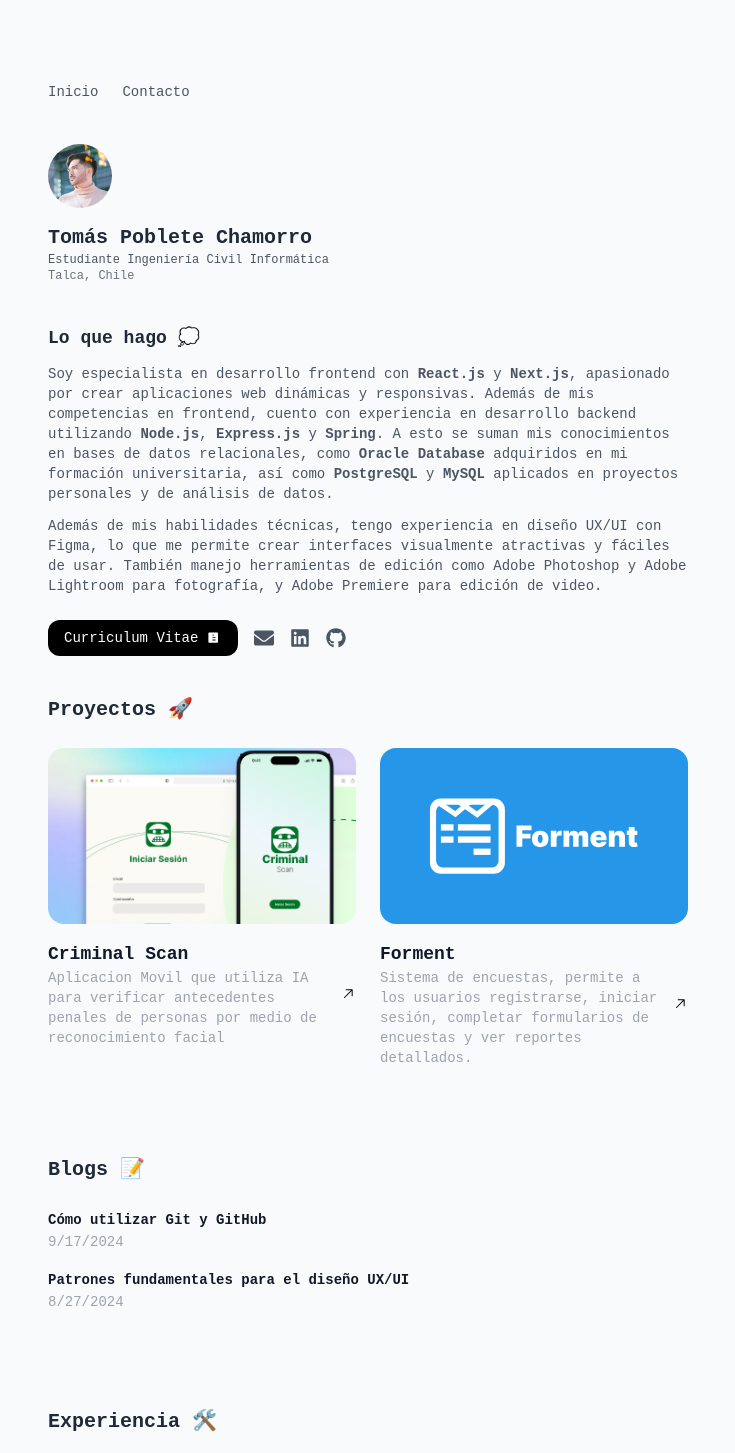
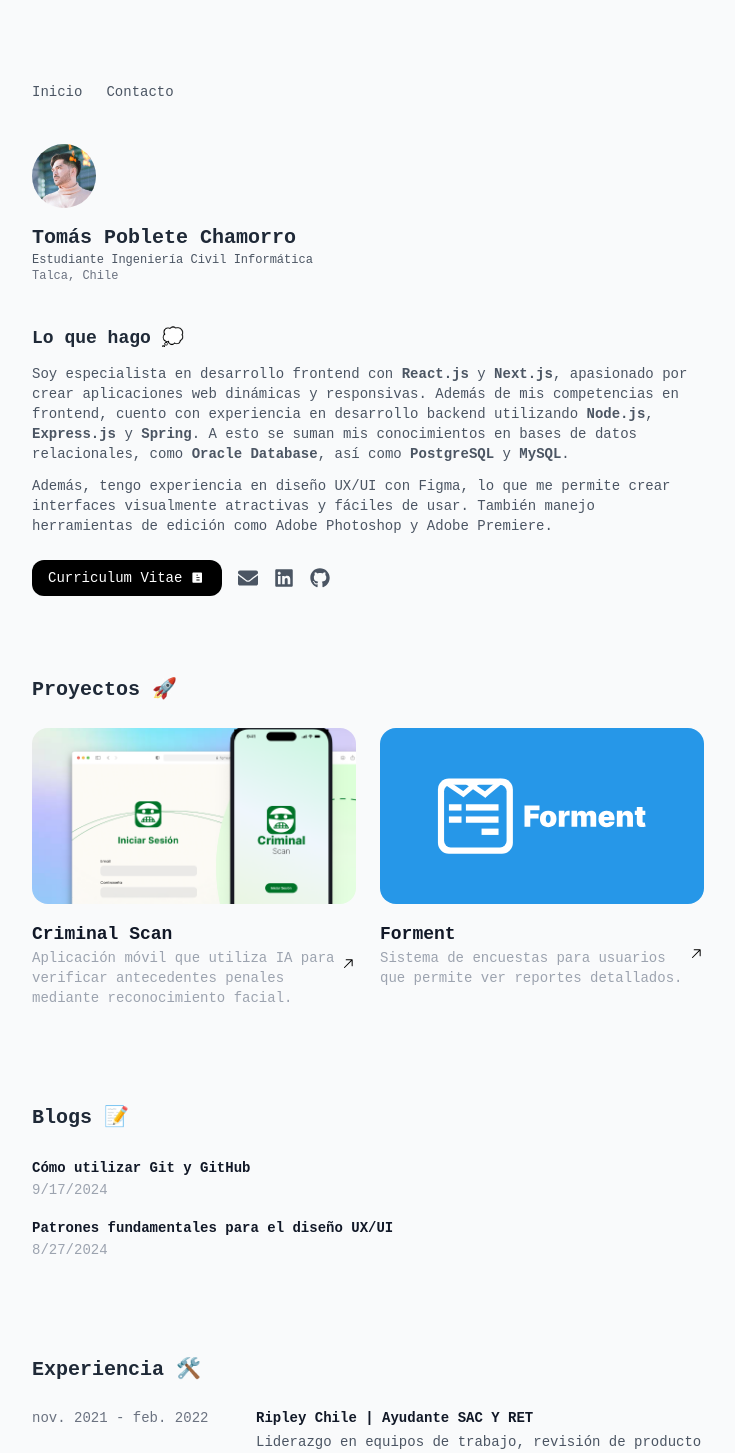
Before and after one commit to tomipoch/Dev_portfolio, a React (Create React App) app: page / in a window 1280 px wide. Shown: the top 1453 px of the page, without its empty margins (272-1007 px from the left). Built offline with nearby package versions, Linux system fonts and the light colour scheme.

Commit message:
style: consistencia responsive

```diff
--- a/package.json
+++ b/package.json
@@ -7,6 +7,7 @@
     "@testing-library/jest-dom": "^5.17.0",
     "@testing-library/react": "^13.4.0",
     "@testing-library/user-event": "^13.5.0",
+    "emailjs-com": "^3.2.0",
     "react": "^18.3.1",
     "react-dom": "^18.3.1",
     "react-icons": "^5.3.0",
@@ -14,6 +15,7 @@
     "react-router-dom": "^6.26.2",
     "react-scripts": "5.0.1",
     "react-scroll": "^1.9.0",
+    "remark-gfm": "^4.0.0",
     "web-vitals": "^2.1.4"
   },
   "scripts": {
--- a/src/App.js
+++ b/src/App.js
@@ -1,40 +1,21 @@
-import React from 'react';
+import React, { Suspense } from 'react';
 import { BrowserRouter as Router, Route, Routes } from 'react-router-dom';
-import Projects from './components/Projects';
-import Blog from './components/Blog';
-import Experience from './components/Experience';
+import HomePage from './pages/HomePage';
 import Contact from './components/Contact';
-import Hero from './components/Hero';
-import Header from './components/Header'; // Lista de artículos
-import BlogArticlePage from './components/BlogArticlePage'; // Página de artículo
+import BlogArticlePage from './components/BlogArticlePage';
 
 function App() {
   return (
     <Router>
       <div className="bg-gray-50 min-h-screen">
-        <Header />
         <Routes>
-          {/* Ruta para el inicio */}
-          <Route
-            path="/"
-            element={
-              <>
-                <Hero />
-                <Projects />
-                <Blog />
-                <Experience />
-              </>
-            }
-          />
-
-          {/* Ruta para la página de contacto */}
+          <Route path="/" element={<HomePage />} />
           <Route path="/contacto" element={<Contact />} />
-
-          {/* Ruta para la lista de artículos del blog */}
-          <Route path="/blogs" element={<Blog />} />
-
-          {/* Ruta dinámica para un artículo específico */}
-          <Route path="/blog/:id" element={<BlogArticlePage />} />
+          <Route path="/blog/:id" element={
+            <Suspense fallback={<div>Cargando...</div>}>
+              <BlogArticlePage />
+            </Suspense>
+          }/>
         </Routes>
       </div>
     </Router>
--- a/src/components/Blog.js
+++ b/src/components/Blog.js
@@ -8,8 +8,8 @@ const writingsData = [article1, article2]; // Array de artículos
 
 const Blog = () => {
   return (
-    <section className="bg-gray-50 w-full py-10">
-      <div className="max-w-2xl mx-auto px-4">
+    <section className="bg-gray-50 px-4 py-10">
+      <div className="max-w-2xl mx-auto w-full">
         <h2 className="text-xl font-bold text-gray-800 mb-6">Blogs 📝</h2>
         <ul>
           {writingsData.map((writing) => (
--- a/src/components/Experience.js
+++ b/src/components/Experience.js
@@ -11,8 +11,8 @@ const experienceData = [
 
 const Experience = () => {
   return (
-    <section className="bg-gray-50 w-full py-10">
-      <div className="max-w-2xl mx-auto px-4">
+    <section className="bg-gray-50 px-4 py-10">
+      <div className="max-w-2xl mx-auto w-full">
         <h2 className="text-xl font-bold text-gray-800 mb-6">Experiencia 🛠️</h2>
         <ul>
           {experienceData.map((exp, index) => (
--- a/src/components/Header.js
+++ b/src/components/Header.js
@@ -3,8 +3,8 @@ import { Link } from 'react-router-dom';
 
 const Header = () => {
   return (
-    <header className="bg-gray-50 pt-20 pb-10">
-      <div className="max-w-2xl mx-auto px-4 flex justify-start items-center">
+    <header className="bg-gray-50 px-4 pt-20"> {/* Ajustar el padding y margen para que sea consistente */}
+      <div className="max-w-2xl mx-auto w-full flex justify-start items-center"> {/* max-w-2xl y w-full para mantener la misma anchura */}
         <nav className="space-x-6">
           <Link to="/" className="text-gray-600 hover:text-gray-900 text-sm">
             Inicio
--- a/src/components/Hero.js
+++ b/src/components/Hero.js
@@ -1,31 +1,25 @@
 import React from 'react';
 import { FaLinkedin, FaGithub, FaEnvelope } from 'react-icons/fa';
-import CV from '../assets/Curriculum_Vitae.pdf'
-import Perfil from '../assets/perfil.jpeg'
+import CV from '../assets/Curriculum_Vitae.pdf';
+import Perfil from '../assets/perfil.jpeg';
 
 const Hero = () => {
   return (
-    <section className="flex flex-col justify-center bg-gray-50 transition-colors px-6"> {/* Eliminé py-12 para quitar el padding vertical */}
-      {/* Contenedor principal más angosto */}
-      <div className="max-w-2xl  mx-auto px-4 mb-10"> {/* Añadí px-4 para igualarlo a Projects */}
-
+    <section className="flex flex-col justify-center bg-gray-50 px-4 py-10"> {/* Agregamos px-4 y py-10 para ajustar el padding */}
+      <div className="max-w-2xl mx-auto w-full"> {/* max-w-2xl y w-full para mantener la misma anchura */}
         {/* Perfil del usuario */}
-        <header className="flex flex-col items-start mb-10"> {/* Cambié a flex-col para alinear verticalmente */}
+        <header className="flex flex-col items-start mb-10">
           <img
             src={Perfil}
             alt="Profile"
             className="w-16 h-16 rounded-full mb-4"
           />
-          <div className="text-left"> {/* text-left para justificar a la izquierda */}
+          <div className="text-left">
             <h1 className="text-xl font-bold text-gray-800">
               Tomás Poblete Chamorro
             </h1>
-            <p className="text-xs text-gray-600">
-              Estudiante Ingeniería Civil Informática
-            </p>
-            <p className="text-xs text-gray-500">
-              Talca, Chile
-            </p>
+            <p className="text-xs text-gray-600">Estudiante Ingeniería Civil Informática</p>
+            <p className="text-xs text-gray-500">Talca, Chile</p>
           </div>
         </header>
 
@@ -35,13 +29,12 @@ const Hero = () => {
             Lo que hago 💭
           </h2>
           <p className="text-sm text-gray-600">
-    Soy especialista en desarrollo frontend con <span className="font-bold">React.js</span> y <span className="font-bold">Next.js</span>, apasionado por crear aplicaciones web dinámicas y responsivas. Además de mis competencias en frontend, cuento con experiencia en desarrollo backend utilizando <span className="font-bold">Node.js</span>, <span className="font-bold">Express.js</span> y <span className="font-bold">Spring</span>. A esto se suman mis conocimientos en bases de datos relacionales, como <span className="font-bold">Oracle Database</span> adquiridos en mi formación universitaria, así como <span className="font-bold">PostgreSQL</span> y <span className="font-bold">MySQL</span> aplicados en proyectos personales y de análisis de datos.
+            Soy especialista en desarrollo frontend con <span className="font-bold">React.js</span> y <span className="font-bold">Next.js</span>, apasionado por crear aplicaciones web dinámicas y responsivas. Además de mis competencias en frontend, cuento con experiencia en desarrollo backend utilizando <span className="font-bold">Node.js</span>, <span className="font-bold">Express.js</span> y <span className="font-bold">Spring</span>. A esto se suman mis conocimientos en bases de datos relacionales, como <span className="font-bold">Oracle Database</span>, así como <span className="font-bold">PostgreSQL</span> y <span className="font-bold">MySQL</span>.
           </p>
           <p className="text-sm text-gray-600 mt-3">
-    Además de mis habilidades técnicas, tengo experiencia en diseño UX/UI con Figma, lo que me permite crear interfaces visualmente atractivas y fáciles de usar. También manejo herramientas de edición como Adobe Photoshop y Adobe Lightroom para fotografía, y Adobe Premiere para edición de video.
+            Además, tengo experiencia en diseño UX/UI con Figma, lo que me permite crear interfaces visualmente atractivas y fáciles de usar. También manejo herramientas de edición como Adobe Photoshop y Adobe Premiere.
           </p>
         </div>
-
 
         {/* Enlaces de redes sociales y currículum */}
         <div className="flex items-center space-x-4">
--- a/src/components/Projects.js
+++ b/src/components/Projects.js
@@ -1,7 +1,6 @@
 import React from 'react';
-import Forment from '../assets/Forment.svg'; // Ruta de la imagen
-//import Omega from '../assets/Group 8.png'; // Ruta de la imagen
-import CriminalScan from '../assets/Frame 11.png'; // Ruta de la imagen
+import Forment from '../assets/Forment.svg';
+import CriminalScan from '../assets/Frame 11.png';
 import { GoArrowUpRight } from "react-icons/go";
 
 const ProjectSection = () => {
@@ -10,58 +9,40 @@ const ProjectSection = () => {
       id: '01',
       imageUrl: CriminalScan,
       title: 'Criminal Scan',
-      tech: 'Aplicacion Movil que utiliza IA para verificar antecedentes penales de personas por medio de reconocimiento facial ',
+      tech: 'Aplicación móvil que utiliza IA para verificar antecedentes penales mediante reconocimiento facial.',
       link: 'https://github.com/tomipoch/Criminal-Scan',
     },
     {
       id: '02',
       imageUrl: Forment,
       title: 'Forment',
-      tech: 'Sistema de encuestas, permite a los usuarios registrarse, iniciar sesión, completar formularios de encuestas y ver reportes detallados.',
+      tech: 'Sistema de encuestas para usuarios que permite ver reportes detallados.',
       link: 'https://github.com/tomipoch/Forment',
     },
-    /*
-    {
-      id: '03',
-      imageUrl: Omega,
-      title: 'Relojería y Joyería Omega',
-      tech: 'React js, Express JS, PostgreSQL',
-      link: 'https://notes-webapp.pages.dev/',
-    },
-    */
   ];
 
   return (
-    <div className="bg-gray-50 w-full">
-      <div className="max-w-2xl mx-auto px-4 pb-8"> {/* Igual padding horizontal al Hero */}
-        <div>
-          <p className="text-xl font-bold text-gray-800 mb-6">Proyectos 🚀</p>
-        </div>
+    <div className="bg-gray-50 w-full  px-4 py-10">
+      <div className="max-w-2xl mx-auto w-full">
+        <p className="text-xl font-bold text-gray-800 mb-6">Proyectos 🚀</p>
         <div className="grid grid-cols-1 sm:grid-cols-2 gap-6">
           {projectData.map((project) => (
             <div
               key={project.id}
-              className="relative group overflow-hidden transition-transform transform hover:scale-105 duration-300"
+              className="relative group overflow-hidden transition-all duration-300 transform hover:scale-105"
             >
-              {/* Imagen del proyecto */}
               <img
                 src={project.imageUrl}
                 alt={project.title}
                 className="w-full h-44 object-cover rounded-2xl"
+                loading="lazy"
               />
-              {/* Contenedor con título y icono */}
               <div className="flex mt-4 mb-4 justify-between items-center">
                 <div>
                   <h3 className="text-lg font-semibold text-gray-900">{project.title}</h3>
                   <p className="text-sm text-gray-400">{project.tech}</p>
                 </div>
-                {/* Ícono de enlace */}
-                <a
-                  href={project.link}
-                  target="_blank"
-                  rel="noopener noreferrer"
-                  className="text-black"
-                >
+                <a href={project.link} target="_blank" rel="noopener noreferrer" aria-label={`Enlace a ${project.title}`} className="text-black">
                   <GoArrowUpRight className="w-4 h-4" />
                 </a>
               </div>
--- /dev/null
+++ b/src/pages/HomePage.js
@@ -0,0 +1,20 @@
+import React from 'react';
+import Hero from '../components/Hero';
+import Projects from '../components/Projects';
+import Blog from '../components/Blog';
+import Experience from '../components/Experience';
+import Header from '../components/Header';
+
+const HomePage = () => {
+  return (
+    <>
+      <Header />
+      <Hero />
+      <Projects />
+      <Blog />
+      <Experience />
+    </>
+  );
+};
+
+export default HomePage;
```
Also changed, not shown: src/components/BlogArticlePage.js (+4 -15 lines), src/components/Contact.js (+48 -11 lines), 2 other files (tests, documents, lock files or other folders). Lines whose indentation alone changed are shown as unchanged.
